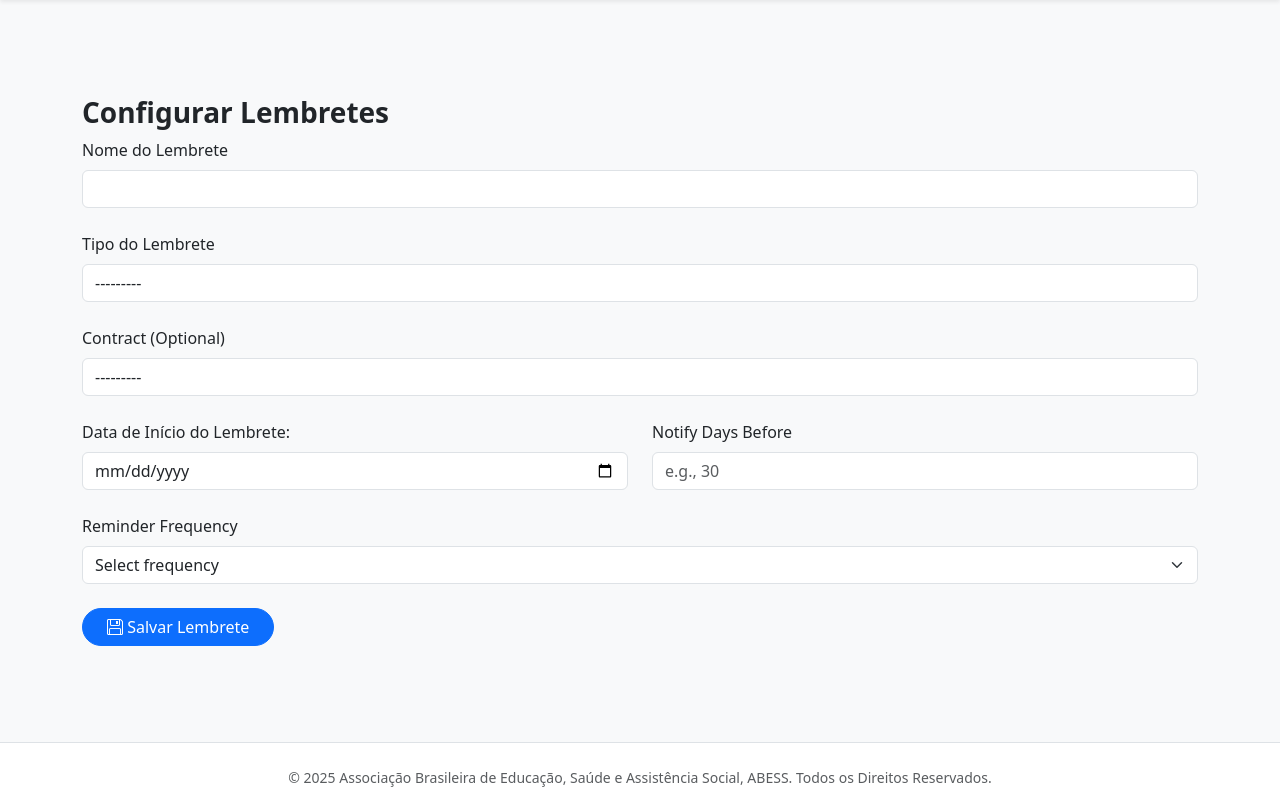
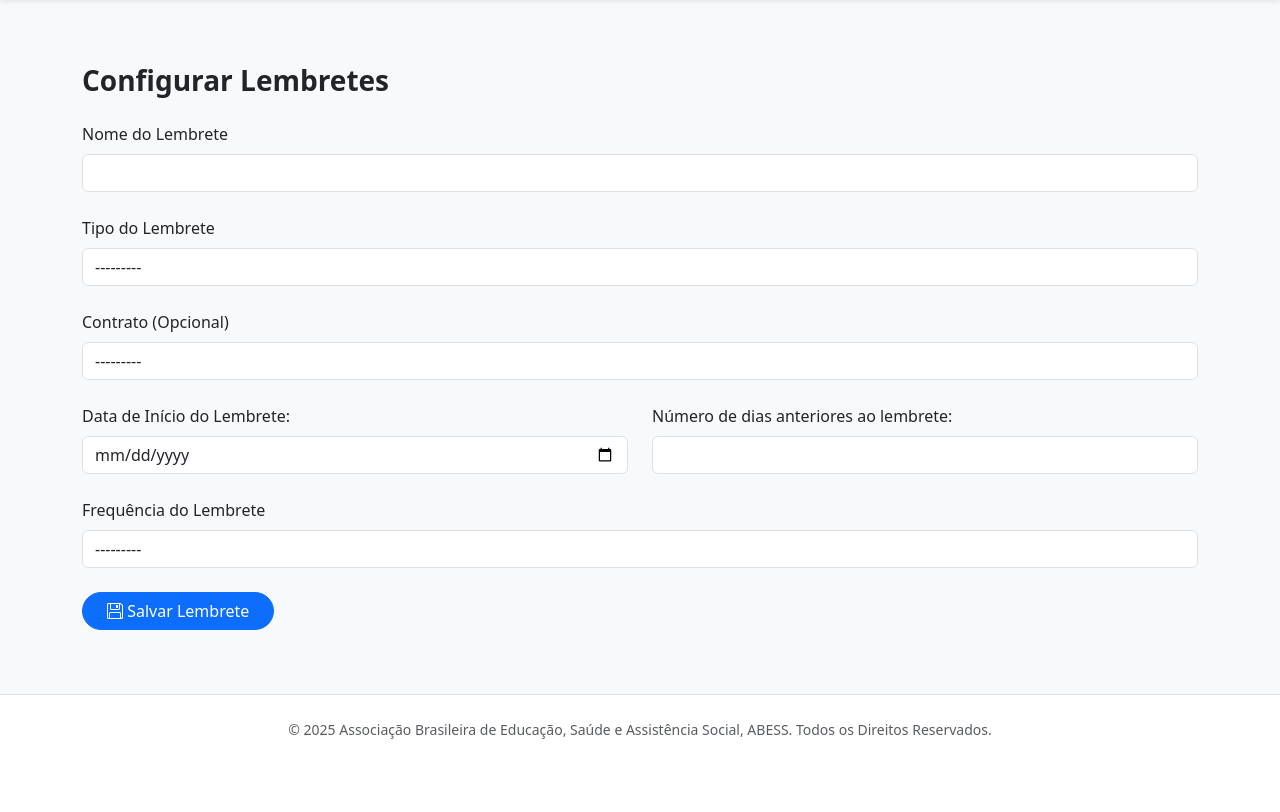
Before and after one commit to jimbogovich/gestaocontratos, a Django app: page /notificacoes/ in a window 1280 px wide. Shown: the part 79-891 px from the top of the page. After the commit the page ends 818 px from the top, so only its background shows below. Run offline with Django 4.2, Linux system fonts and the light colour scheme; data comes from the database, SQL or seed files in the repository; both versions use the stored data as it was after the commit; some libraries are stand-ins or nearby versions.

Commit message:
Salvar no banco com sucesso

```diff
--- a/gestaodecontratos/models.py
+++ b/gestaodecontratos/models.py
@@ -65,10 +65,8 @@ class contactManagement_db(models.Model):
             return 'Encerrando'
         else:
             return 'Ativo'
-
     def __str__(self):
         return f"{self.contract_id} - {self.title}"
-
     def save(self, *args, **kwargs):
         if not self.contract_id:
             new_id = generate_contract_id()
--- a/gestaodecontratos/templates/notificacoes.html
+++ b/gestaodecontratos/templates/notificacoes.html
@@ -2,8 +2,8 @@
 {% load static %}
 {% load widget_tweaks %}
 {% block content %}
-<div class="container py-5">
-  <h3 class="fw-bold mb-2">Configurar Lembretes</h3>
+<div class="container py-3">
+  <h3 class="fw-bold mb-4">Configurar Lembretes</h3>
   <form method="post">
     {% csrf_token %}
     <div class="mb-4">
@@ -14,12 +14,9 @@
       <label for="id_reminder_type" class="form-label">Tipo do Lembrete</label>
        {% render_field form.reminder_type class+="form-control"%}
     </div>
-
     <div class="mb-4">
-      <label for="id_contract" class="form-label">Contract (Optional)</label>
+      <label for="id_contract" class="form-label">Contrato (Opcional)</label>
         {% render_field form.contract class+="form-control"%}
-
-      </select>
     </div>
 
     <div class="row mb-4">
@@ -28,22 +25,14 @@
         {% render_field form.reminder_date class+="form-control"%}
       </div>
       <div class="col-md-6">
-        <label for="id_days_before" class="form-label">Notify Days Before</label>
-        <input type="number" class="form-control" id="id_days_before" name="days_before" placeholder="e.g., 30">
+        <label for="id_notify_days_before" class="form-label">Número de dias anteriores ao lembrete:</label>
+        {% render_field form.notify_days_before class+="form-control"%}
       </div>
     </div>
-
     <div class="mb-4">
-      <label for="id_frequency" class="form-label">Reminder Frequency</label>
-      <select class="form-select" id="id_frequency" name="frequency">
-        <option selected>Select frequency</option>
-        <option value="once">Uma vez</option>
-        <option value="daily">Diário</option>
-        <option value="weekly">Semanal</option>
-      </select>
+      <label for="id_frequency" class="form-label">Frequência do Lembrete</label>
+      {% render_field form.frequency class+="form-control" placeholder="Diária, Mensal..." %}
     </div>
-
-
     <button type="submit" class="btn btn-primary rounded-pill px-4 justify-content-end">
       <i class="bi bi-floppy"></i>
       Salvar Lembrete
```
Also changed, not shown: db.sqlite3.
